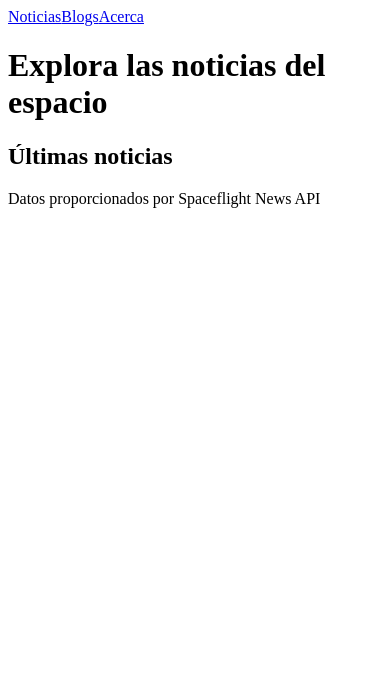
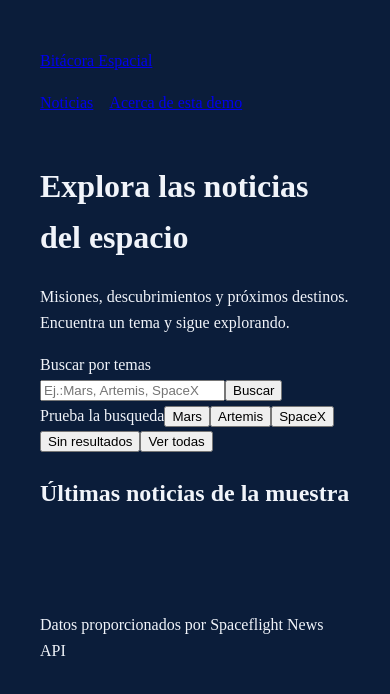
Before and after one commit to JuanJoseIA-UdC/Bitacora-Espacial, a React (Vite) app: page / in a window 390 px wide. Shown: the top 694 px of the page. Built offline with nearby package versions, Linux system fonts and the light colour scheme.

Commit message:
feat: implement a responsive layout using Flexbox and Grid

```diff
--- a/src/App.jsx
+++ b/src/App.jsx
@@ -7,22 +7,42 @@ function App() {
 
     return (
         <>
-            <header>
+            <header className="contenedor cabecera">
+                <a href="#inicio">Bitácora Espacial</a>
                 <nav aria-label="Principal">
                     <a href="#noticias">Noticias</a>
-                    <a href="#blogs">Blogs</a>
-                    <a href="#acerca">Acerca</a>
+                    <a href="#acerca">Acerca de esta demo</a>
                 </nav>
             </header>
 
-            <main>
+            <main className="contenedor" id="inicio">
                 <h1>Explora las noticias del espacio</h1>
+                <p>Misiones, descubrimientos y próximos destinos. Encuentra un tema y sigue explorando.</p>
+                <form action="" role="search">
+                    <label htmlFor="busqueda">Buscar por temas</label>
+                    <div className="buscador">
+                        <input type="search" id="busqueda" name="q" placeholder="Ej.:Mars, Artemis, SpaceX" />
+                        <button type="submit">Buscar</button>
+                    </div>
+                </form>
+                <div className="pruebas" arial-label="Ejemplos" de="" búsqueda="">
+                    <span>Prueba la busqueda</span>
+                    <button type="button">Mars</button>
+                    <button type="button">Artemis</button>
+                    <button type="button">SpaceX</button>
+                    <button type="button">Sin resultados</button>
+                    <button type="button">Ver todas</button>
+                </div>
                 <section aria-labelledby="titulo-noticias" id="noticicas">
-                    <h2 id="titulo-noticias">Últimas noticias</h2>
+                    <div className="resultador-cabecera">
+                        <h2 id="titulo-noticias">Últimas noticias de la muestra</h2>
+                        <p role="status"></p>
+                    </div>
+                    <div className="grid-noticias">{}</div>
                 </section>
             </main>
 
-            <footer>
+            <footer className="contenedor">
                 <p>Datos proporcionados por Spaceflight News API</p>
             </footer>
         </>
--- a/src/main.jsx
+++ b/src/main.jsx
@@ -1,6 +1,10 @@
 import { StrictMode } from "react";
 import { createRoot } from "react-dom/client";
 import App from "./App.jsx";
+import "./styles/tokens.css";
+import "./styles/base.css";
+import "./styles/layout.css";
+
 
 createRoot(document.getElementById("root")).render(
     <StrictMode>
--- /dev/null
+++ b/src/styles/layout.css
@@ -0,0 +1,29 @@
+@layer base {
+    .contenedor {
+        max-width: 72rem;
+        margin-inline: auto;
+        padding-inline: var(--espacio-3);
+    }
+
+    .cabecera {
+        display: flex;
+        flex-wrap: wrap;
+        justify-content: space-between;
+        align-items: center;
+        gap: var(--espacio-3);
+        padding-block: var(--espacio-4);
+    }
+
+    .cabecera nav {
+        display: flex;
+        flex-wrap: wrap;
+        gap: var(--espacio-3);
+    }
+
+    .grid-noticias {
+        display: grid;
+        grid-template-columns: repeat(auto-fill, minmax(min(100%, 18rem), 1fr));
+        gap: var(--espacio-4);
+        padding-block: var(--espacio-5);
+    }
+}
```
